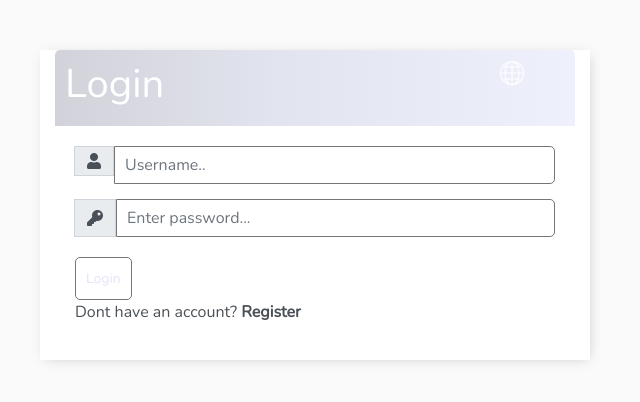
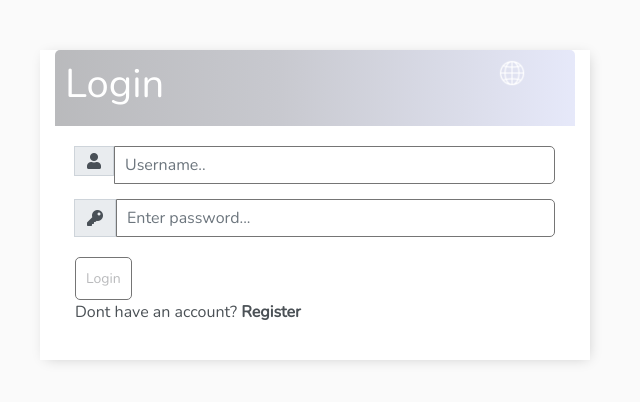
Before and after one commit to mishabeliy15/musicai, a Django app: page /login/ in a window 1280 px wide. Shown: the top 402 px of the page, without its empty margins (325-965 px from the left). Run offline with Django 4.2, Linux system fonts and the light colour scheme; some libraries are stand-ins or nearby versions.

Commit message:
return url

```diff
--- a/Diploma/store/templates/store/base_sign.html
+++ b/Diploma/store/templates/store/base_sign.html
@@ -71,7 +71,7 @@
             color: #fff;
             padding: 10px;
             border-radius: 5px 5px 0 0;
-            background: linear-gradient(90deg, rgba(107, 111, 134, 0.31) 0%, rgba(161, 167, 203, 0.31) 43%, rgba(201, 207, 246, 0.31) 100%);
+            background: linear-gradient(90deg, rgba(30, 32, 40, 0.31) 0%, rgba(77, 80, 100, 0.31) 43%, rgba(175, 183, 238, 0.31) 100%);
         }
 
         .header-bar a {
@@ -95,7 +95,7 @@
 
         .task-title a {
             text-decoration: none;
-            color: #4b5156;
+            color: rgba(30, 32, 40, 0.31);
             margin-left: 10px;
         }
 
@@ -116,7 +116,7 @@
         .delete-link {
             text-decoration: none;
             font-weight: 900;
-            color: rgba(160, 169, 227, 0.31);
+            color: rgba(30, 32, 40, 0.31);
             font-size: 22px;
             line-height: 0;
             padding: 20px 0px;
@@ -155,7 +155,7 @@
 
 
         #add-link {
-            color: rgba(160, 169, 227, 0.31);
+            color: rgba(30, 32, 40, 0.31);
             text-decoration: none;
             font-size: 42px;
             text-shadow: 1px 1px rgba(93, 103, 168, 0.31);
@@ -196,7 +196,7 @@
         .button {
             border: 1px solid #757575;
             background-color: #FFF;
-            color: rgba(160, 169, 227, 0.31);
+            color: rgba(30, 32, 40, 0.31);
             padding: 10px;
             font-size: 14px;
             border-radius: 5px;
```
